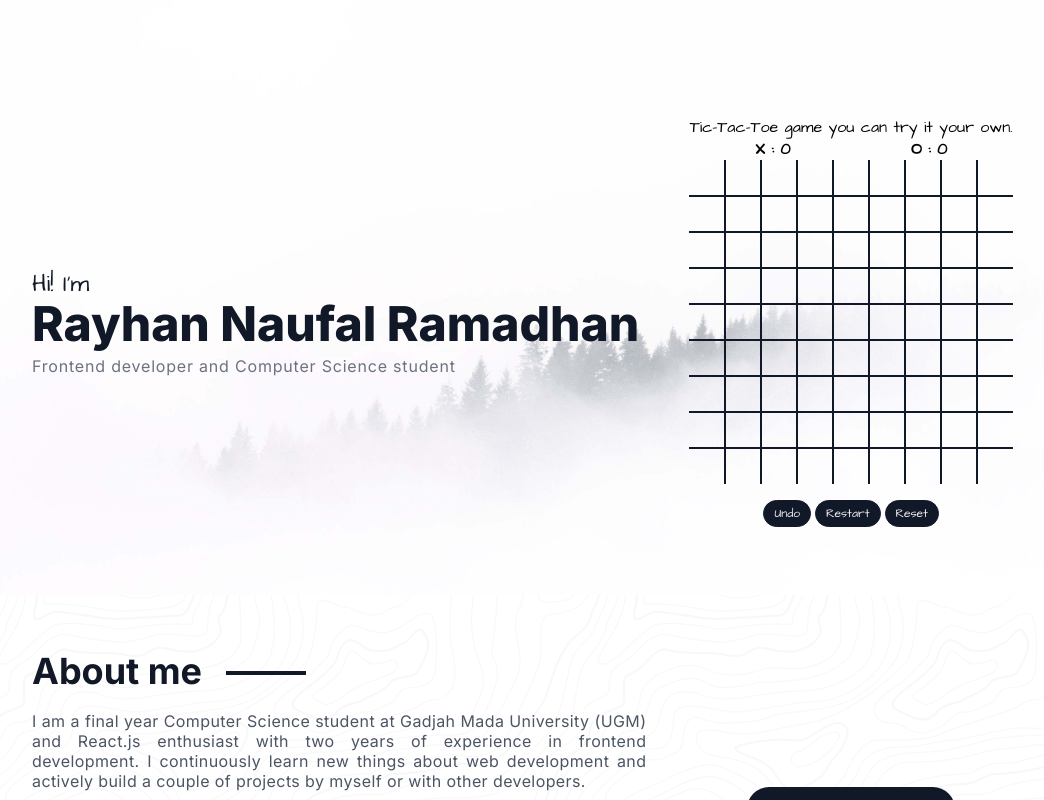
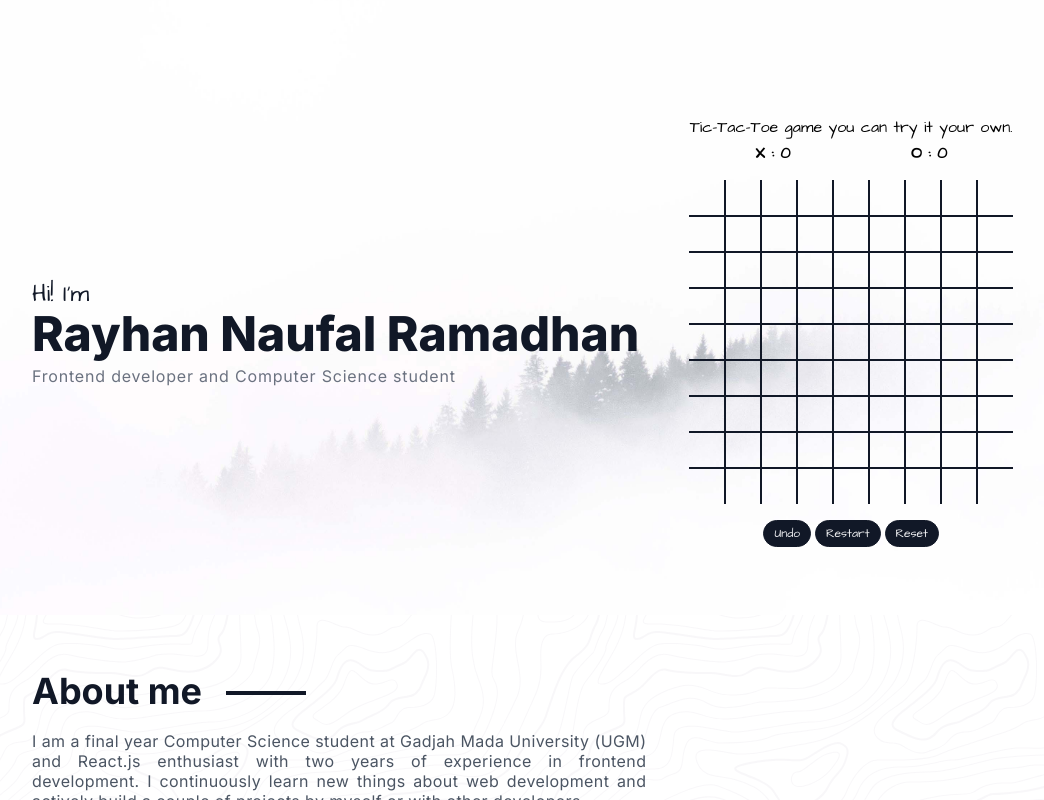
Before and after one commit to rayhannr/portfolio, a Next.js app: page / in a window 1280 px wide. Shown: the top 800 px of the page, without its empty margins (96-1140 px from the left). Built offline with nearby package versions, Linux system fonts and the light colour scheme.

Commit message:
fix styling in tictactoe

```diff
--- a/components/Game/Board.js
+++ b/components/Game/Board.js
@@ -1,5 +1,5 @@
 const Board = props => (
-    <main className="w-full h-full flex flex-wrap flex-col items-center justify-center">
+    <main className="w-full h-full flex flex-wrap flex-col items-center justify-center mt-1">
         <div className="flex w-48 justify-between m-2.5">
             <div className="score__item">
                 <p className="font-architect font-semibold">X : {props.xScore}</p>
@@ -11,7 +11,7 @@ const Board = props => (
             </div>
         </div>
 
-        <div className={`board grid justify-center content-center justify-items-center items-center ${props.circleTurn ? 'o' : 'x'}`} style={{ gridTemplateColumns: "repeat(9, auto" }}>
+        <div className={`board grid justify-center content-center justify-items-center items-center mt-4 ${props.circleTurn ? 'o' : 'x'}`} style={{ gridTemplateColumns: "repeat(9, auto" }}>
             {props.children}
         </div>
     </main>
```
Also changed, not shown: styles/game.css.
